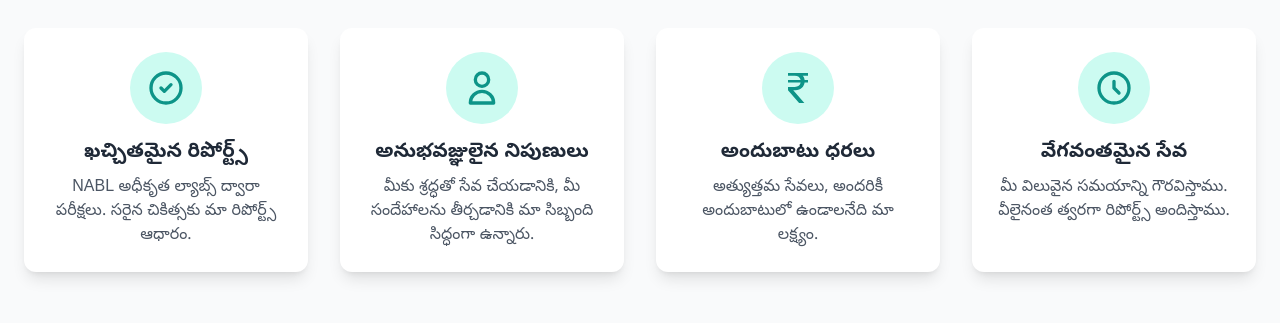
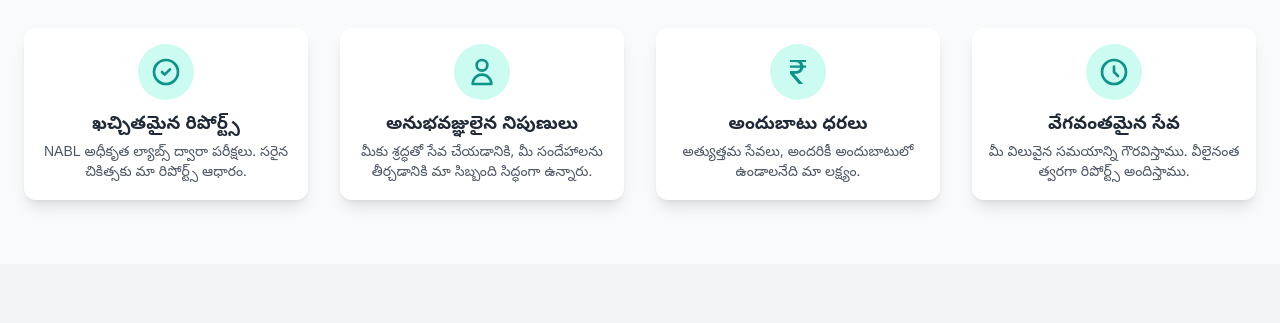
Before and after one commit to sansakolli/laxmilab-repo, a plain HTML site: page index.html in a window 1280 px wide. Shown: the part 476-799 px from the top of the page. Drawn offline with nearby package versions, Linux system fonts and the light colour scheme.

Commit message:
Update index.html

```diff
--- a/index.html
+++ b/index.html
@@ -151,36 +151,36 @@
         <section id="why-us" class="py-12 md:py-16">
             <div class="container mx-auto px-4 sm:px-6">
                  <h2 data-lang-key="why_us_title" class="telugu-heading text-2xl sm:text-3xl font-bold text-center mb-8 text-text-dark">మా ప్రత్యేకత ఇదే!</h2>
-                 <div class="grid grid-cols-2 lg:grid-cols-4 gap-6 sm:gap-8">
-                     <div class="bg-white rounded-xl shadow-lg p-6 flex flex-col items-center text-center transition-transform duration-300 transform hover:-translate-y-2 hover:shadow-2xl">
-                        <div class="bg-primary-light rounded-full p-4 mb-4">
-                           <svg class="w-10 h-10 text-primary" fill="none" stroke="currentColor" viewBox="0 0 24 24" xmlns="http://www.w3.org/2000/svg"><path stroke-linecap="round" stroke-linejoin="round" stroke-width="2" d="M9 12l2 2 4-4m6 2a9 9 0 11-18 0 9 9 0 0118 0z"></path></svg>
+                 <div class="grid grid-cols-2 lg:grid-cols-4 gap-4 sm:gap-8">
+                     <div class="bg-white rounded-xl shadow-lg p-4 flex flex-col items-center text-center transition-transform duration-300 transform hover:-translate-y-2 hover:shadow-2xl">
+                        <div class="bg-primary-light rounded-full p-3 mb-3">
+                           <svg class="w-8 h-8 text-primary" fill="none" stroke="currentColor" viewBox="0 0 24 24" xmlns="http://www.w3.org/2000/svg"><path stroke-linecap="round" stroke-linejoin="round" stroke-width="2" d="M9 12l2 2 4-4m6 2a9 9 0 11-18 0 9 9 0 0118 0z"></path></svg>
                         </div>
-                        <h3 data-lang-key="feature_1_title" class="telugu-heading text-xl font-bold text-text-dark mb-2">ఖచ్చితమైన రిపోర్ట్స్</h3>
-                        <p data-lang-key="feature_1_desc" class="telugu-body text-base text-text-medium">NABL అధీకృత ల్యాబ్స్ ద్వారా పరీక్షలు. సరైన చికిత్సకు మా రిపోర్ట్స్ ఆధారం.</p>
+                        <h3 data-lang-key="feature_1_title" class="telugu-heading text-lg font-bold text-text-dark mb-1">ఖచ్చితమైన రిపోర్ట్స్</h3>
+                        <p data-lang-key="feature_1_desc" class="telugu-body text-sm text-text-medium">NABL అధీకృత ల్యాబ్స్ ద్వారా పరీక్షలు. సరైన చికిత్సకు మా రిపోర్ట్స్ ఆధారం.</p>
                      </div>
-                     <div class="bg-white rounded-xl shadow-lg p-6 flex flex-col items-center text-center transition-transform duration-300 transform hover:-translate-y-2 hover:shadow-2xl">
-                        <div class="bg-primary-light rounded-full p-4 mb-4">
-                           <svg class="w-10 h-10 text-primary" fill="none" stroke="currentColor" viewBox="0 0 24 24" xmlns="http://www.w3.org/2000/svg"><path stroke-linecap="round" stroke-linejoin="round" stroke-width="2" d="M16 7a4 4 0 11-8 0 4 4 0 018 0zM12 14a7 7 0 00-7 7h14a7 7 0 00-7-7z"></path></svg>
+                     <div class="bg-white rounded-xl shadow-lg p-4 flex flex-col items-center text-center transition-transform duration-300 transform hover:-translate-y-2 hover:shadow-2xl">
+                        <div class="bg-primary-light rounded-full p-3 mb-3">
+                           <svg class="w-8 h-8 text-primary" fill="none" stroke="currentColor" viewBox="0 0 24 24" xmlns="http://www.w3.org/2000/svg"><path stroke-linecap="round" stroke-linejoin="round" stroke-width="2" d="M16 7a4 4 0 11-8 0 4 4 0 018 0zM12 14a7 7 0 00-7 7h14a7 7 0 00-7-7z"></path></svg>
                         </div>
-                        <h3 data-lang-key="feature_2_title" class="telugu-heading text-xl font-bold text-text-dark mb-2">అనుభవజ్ఞులైన నిపుణులు</h3>
-                        <p data-lang-key="feature_2_desc" class="telugu-body text-base text-text-medium">మీకు శ్రద్ధతో సేవ చేయడానికి, మీ సందేహాలను తీర్చడానికి మా సిబ్బంది సిద్ధంగా ఉన్నారు.</p>
+                        <h3 data-lang-key="feature_2_title" class="telugu-heading text-lg font-bold text-text-dark mb-1">అనుభవజ్ఞులైన నిపుణులు</h3>
+                        <p data-lang-key="feature_2_desc" class="telugu-body text-sm text-text-medium">మీకు శ్రద్ధతో సేవ చేయడానికి, మీ సందేహాలను తీర్చడానికి మా సిబ్బంది సిద్ధంగా ఉన్నారు.</p>
                      </div>
-                     <div class="bg-white rounded-xl shadow-lg p-6 flex flex-col items-center text-center transition-transform duration-300 transform hover:-translate-y-2 hover:shadow-2xl">
-                        <div class="bg-primary-light rounded-full p-4 mb-4">
-                           <svg class="w-10 h-10 text-primary" xmlns="http://www.w3.org/2000/svg" width="24" height="24" fill="currentColor" viewBox="0 0 16 16">
+                     <div class="bg-white rounded-xl shadow-lg p-4 flex flex-col items-center text-center transition-transform duration-300 transform hover:-translate-y-2 hover:shadow-2xl">
+                        <div class="bg-primary-light rounded-full p-3 mb-3">
+                           <svg class="w-8 h-8 text-primary" xmlns="http://www.w3.org/2000/svg" width="24" height="24" fill="currentColor" viewBox="0 0 16 16">
                                <path d="M4 3.06h2.726c1.22 0 2.12.575 2.325 1.724H4v1.051h5.051C8.855 7.001 8 7.558 6.788 7.558H4v1.317L8.437 14h2.11L6.095 8.884h.855c2.316-.018 3.465-1.476 3.688-3.049H12V4.784h-1.345c-.08-.778-.357-1.335-.793-1.732H12V2H4z"/>
                             </svg>
                         </div>
-                        <h3 data-lang-key="feature_3_title" class="telugu-heading text-xl font-bold text-text-dark mb-2">అందుబాటు ధరలు</h3>
-                        <p data-lang-key="feature_3_desc" class="telugu-body text-base text-text-medium">అత్యుత్తమ సేవలు, అందరికీ అందుబాటులో ఉండాలనేది మా లక్ష్యం.</p>
+                        <h3 data-lang-key="feature_3_title" class="telugu-heading text-lg font-bold text-text-dark mb-1">అందుబాటు ధరలు</h3>
+                        <p data-lang-key="feature_3_desc" class="telugu-body text-sm text-text-medium">అత్యుత్తమ సేవలు, అందరికీ అందుబాటులో ఉండాలనేది మా లక్ష్యం.</p>
                      </div>
-                     <div class="bg-white rounded-xl shadow-lg p-6 flex flex-col items-center text-center transition-transform duration-300 transform hover:-translate-y-2 hover:shadow-2xl">
-                        <div class="bg-primary-light rounded-full p-4 mb-4">
-                            <svg class="w-10 h-10 text-primary" fill="none" stroke="currentColor" viewBox="0 0 24 24" xmlns="http://www.w3.org/2000/svg"><path stroke-linecap="round" stroke-linejoin="round" stroke-width="2" d="M12 8v4l3 3m6-3a9 9 0 11-18 0 9 9 0 0118 0z"></path></svg>
+                     <div class="bg-white rounded-xl shadow-lg p-4 flex flex-col items-center text-center transition-transform duration-300 transform hover:-translate-y-2 hover:shadow-2xl">
+                        <div class="bg-primary-light rounded-full p-3 mb-3">
+                            <svg class="w-8 h-8 text-primary" fill="none" stroke="currentColor" viewBox="0 0 24 24" xmlns="http://www.w3.org/2000/svg"><path stroke-linecap="round" stroke-linejoin="round" stroke-width="2" d="M12 8v4l3 3m6-3a9 9 0 11-18 0 9 9 0 0118 0z"></path></svg>
                         </div>
-                        <h3 data-lang-key="feature_4_title" class="telugu-heading text-xl font-bold text-text-dark mb-2">వేగవంతమైన సేవ</h3>
-                        <p data-lang-key="feature_4_desc" class="telugu-body text-base text-text-medium">మీ విలువైన సమయాన్ని గౌరవిస్తాము. వీలైనంత త్వరగా రిపోర్ట్స్ అందిస్తాము.</p>
+                        <h3 data-lang-key="feature_4_title" class="telugu-heading text-lg font-bold text-text-dark mb-1">వేగవంతమైన సేవ</h3>
+                        <p data-lang-key="feature_4_desc" class="telugu-body text-sm text-text-medium">మీ విలువైన సమయాన్ని గౌరవిస్తాము. వీలైనంత త్వరగా రిపోర్ట్స్ అందిస్తాము.</p>
                      </div>
                  </div>
             </div>
@@ -382,10 +382,8 @@
 
     <script>
         document.addEventListener('DOMContentLoaded', () => {
-            // --- Existing Code ---
             const menuBtn = document.getElementById('menu-btn');
             const mobileMenu = document.getElementById('mobile-menu');
-            const mobileNavLinks = document.querySelectorAll('#mobile-menu .nav-link');
             const menuOpenIcon = document.getElementById('menu-open-icon');
             const menuCloseIcon = document.getElementById('menu-close-icon');
 
@@ -403,39 +401,58 @@
             };
 
             menuBtn.addEventListener('click', (e) => { e.stopPropagation(); toggleMenu(); });
-            mobileNavLinks.forEach(link => { link.addEventListener('click', () => toggleMenu(true)); });
+
             document.addEventListener('click', (e) => { if (!mobileMenu.classList.contains('hidden') && !mobileMenu.contains(e.target) && !menuBtn.contains(e.target)) { toggleMenu(true); } });
 
             const mainHeader = document.getElementById('main-header');
             window.addEventListener('scroll', () => { if (window.scrollY > 10) { mainHeader.classList.add('bg-white', 'bg-opacity-80', 'backdrop-blur-lg', 'shadow-md'); } else { mainHeader.classList.remove('bg-white', 'bg-opacity-80', 'backdrop-blur-lg', 'shadow-md'); } });
 
+            // --- NEW, STABLE IntersectionObserver & Click Logic ---
             const sections = document.querySelectorAll('main section[id], footer[id]');
-            const allNavLinks = document.querySelectorAll('.nav-link');
-            const observer = new IntersectionObserver((entries) => {
-                let lastIntersectingSection = null;
-                 entries.forEach(entry => {
-                    if (entry.isIntersecting) {
-                       lastIntersectingSection = entry.target.id;
+            const navLinks = document.querySelectorAll('.nav-link');
+            let manualClick = false;
+
+            const activateLink = (id) => {
+                navLinks.forEach(link => {
+                    link.classList.toggle('active', link.getAttribute('href') === `#${id}`);
+                });
+            };
+
+            // Set Home as active by default on page load
+            activateLink('home');
+
+            const observer = new IntersectionObserver(entries => {
+                if (manualClick) return;
+
+                const visibleSections = entries.filter(entry => entry.isIntersecting);
+                if (visibleSections.length > 0) {
+                    const topSection = visibleSections.reduce((prev, current) => {
+                        return prev.boundingClientRect.top < current.boundingClientRect.top ? prev : current;
+                    });
+                    activateLink(topSection.target.id);
+                }
+            }, {
+                rootMargin: "-40% 0px -60% 0px"
+            });
+
+            sections.forEach(section => observer.observe(section));
+
+            navLinks.forEach(link => {
+                link.addEventListener('click', function(e) {
+                    manualClick = true;
+
+                    const id = this.getAttribute('href').substring(1);
+                    activateLink(id);
+
+                    if (this.closest('#mobile-menu')) {
+                        toggleMenu(true);
                     }
+
+                    setTimeout(() => {
+                        manualClick = false;
+                    }, 1000);
                 });
-
-                if(lastIntersectingSection){
-                    allNavLinks.forEach(link => {
-                        const linkHref = link.getAttribute('href').substring(1);
-                        link.classList.toggle('active', linkHref === lastIntersectingSection);
-                    });
-                } else {
-                     const isAtTop = window.scrollY < 200;
-                     if(isAtTop){
-                        allNavLinks.forEach(link => {
-                            link.classList.toggle('active', link.getAttribute('href') === '#home');
-                        });
-                     }
-                }
-
-            }, { threshold: 0.1, rootMargin: '-40% 0px -60% 0px' });
-
-            sections.forEach(section => { observer.observe(section); });
+            });
 
             // --- Language Toggle Code ---
             const translations = {
@@ -450,13 +467,13 @@
                     feature_4_title: "Fast Service", feature_4_desc: "We respect your valuable time. We provide reports as soon as possible.",
                     packages_title: "Special Packages For You", packages_subtitle: "Designed by experts according to your age and needs.",
                     learn_more: "Learn More", learn_more_2: "Learn More", learn_more_3: "Learn More", learn_more_4: "Learn More", learn_more_5: "Learn More", learn_more_6: "Learn More",
-                    pkg1_title: "Diabetic Profile - 1",
+                    pkg1_title: "Diabetic Profile - 1", pkg1_tests: "<li>Fasting Blood Sugar</li><li>Post Prandial Blood Sugar</li><li>Hba1c</li><li>Lipid Profile</li><li>Creatinine</li><li>Complete Urine Examination</li>",
                     original_price: "Original Price", offer_price: "Special Offer",
-                    pkg2_title: "Diabetic Profile - 2", original_price_2: "Original Price", offer_price_2: "Special Offer",
-                    pkg3_title: "Fever Profile", original_price_3: "Original Price", offer_price_3: "Special Offer",
-                    pkg4_title: "General Health Profile - 1", original_price_4: "Original Price", offer_price_4: "Special Offer",
-                    pkg5_title: "Complete Health (for Men)", original_price_5: "Original Price", offer_price_5: "Special Offer",
-                    pkg6_title: "Complete Health (for Women)", original_price_6: "Original Price", offer_price_6: "Special Offer",
+                    pkg2_title: "Diabetic Profile - 2", pkg2_tests: "<li>Hemogram (CBP), Insulin</li><li>Hba1c, ESR</li><li>Fasting & Post Prandial Sugar</li><li>Micro Albumin, Protein/Creatinine</li><li>Lipid & Thyroid Profile</li><li>Kidney & Liver Function Profile</li><li>Complete Urine Examination</li>", original_price_2: "Original Price", offer_price_2: "Special Offer",
+                    pkg3_title: "Fever Profile", pkg3_tests: "<li>Complete Blood Picture (CBP)</li><li>C-Reactive Protein (CRP)</li><li>Malaria, Widal, Dengue</li><li>Complete Urine Examination</li>", original_price_3: "Original Price", offer_price_3: "Special Offer",
+                    pkg4_title: "General Health Profile - 1", pkg4_tests: "<li>Hemogram (CBP), Hba1c</li><li>Lipid & Thyroid Profile</li><li>Liver & Kidney Function Tests</li><li>Fasting Blood Sugar</li><li>Complete Urine Examination</li>", original_price_4: "Original Price", offer_price_4: "Special Offer",
+                    pkg5_title: "Complete Health (for Men)", pkg5_tests: "<li>Vitamins (B12, D), Iron Profile</li><li>Cancer Marker (PSA), hs-CRP</li><li>Hba1c, Lipid & Thyroid Profile</li><li>Hemogram, ESR, Calcium</li><li>Liver & Kidney Function Tests</li><li>Complete Urine Examination</li>", original_price_5: "Original Price", offer_price_5: "Special Offer",
+                    pkg6_title: "Complete Health (for Women)", pkg6_tests: "<li>Vitamins (B12, D), Iron Profile</li><li>Cancer Marker (CA 125), hs-CRP</li><li>Hba1c, Lipid & Thyroid Profile</li><li>Hemogram, ESR, Calcium</li><li>Liver & Kidney Function Tests</li><li>Complete Urine Examination</li>", original_price_6: "Original Price", offer_price_6: "Special Offer",
                     note_title: "Important Note:", note_desc: "10-12 hours of fasting is mandatory for any health package. Reports for some packages may take 1-2 days.",
                     about_title: "About Us", about_desc: "Laxmi Diagnostic Center, a reliable center for your health needs. Under the leadership of our senior lab technician, Galavalli Shiva Kumar, we provide the best services. Our goal is to provide quality diagnostic services to everyone at affordable prices.", technician_name: "Galavalli Shiva Kumar", technician_role: "Senior Lab Technician",
                     footer_title: "Why Wait Any Longer?", footer_subtitle: "Don't hesitate if you have any doubts about your health. Call us now for an appointment or for more details.", footer_button: "Call Now: 9391670406",
@@ -476,13 +493,13 @@
                     feature_4_title: "వేగవంతమైన సేవ", feature_4_desc: "మీ విలువైన సమయాన్ని గౌరవిస్తాము. వీలైనంత త్వరగా రిపోర్ట్స్ అందిస్తాము.",
                     packages_title: "మీ కోసం ప్రత్యేక ప్యాకేజీలు", packages_subtitle: "మీ వయస్సు మరియు అవసరాలకు తగినట్లుగా, నిపుణులచే రూపొందించబడినవి.",
                     learn_more: "వివరంగా తెలుసుకోండి", learn_more_2: "వివరంగా తెలుసుకోండి", learn_more_3: "వివరంగా తెలుసుకోండి", learn_more_4: "వివరంగా తెలుసుకోండి", learn_more_5: "వివరంగా తెలుసుకోండి", learn_more_6: "వివరంగా తెలుసుకోండి",
-                    pkg1_title: "డయాబెటిక్ ప్రొఫైల్ - 1",
+                    pkg1_title: "డయాబెటిక్ ప్రొఫైల్ - 1", pkg1_tests: "<li>ఫాస్టింగ్ బ్లడ్ షుగర్</li><li>పోస్ట్ ప్రాండియల్ బ్లడ్ షుగర్</li><li>Hba1c</li><li>లిపిడ్ ప్రొఫైల్</li><li>క్రియాటినిన్</li><li>కంప్లీట్ యూరిన్ ఎగ్జామినేషన్</li>",
                     original_price: "అసలు ధర", offer_price: "ప్రత్యేక ఆఫర్",
-                    pkg2_title: "డయాబెటిక్ ప్రొఫైల్ - 2", original_price_2: "అసలు ధర", offer_price_2: "ప్రత్యేక ఆఫర్",
-                    pkg3_title: "ఫీవర్ ప్రొఫైల్", original_price_3: "అసలు ధర", offer_price_3: "ప్రత్యేక ఆఫర్",
-                    pkg4_title: "జనరల్ హెల్త్ ప్రొఫైల్ - 1", original_price_4: "అసలు ధర", offer_price_4: "ప్రత్యేక ఆఫర్",
-                    pkg5_title: "కంప్లీట్ హెల్త్ (పురుషులకు)", original_price_5: "అసలు ధర", offer_price_5: "ప్రత్యేక ఆఫర్",
-                    pkg6_title: "కంప్లీట్ హెల్త్ (మహిళలకు)", original_price_6: "అసలు ధర", offer_price_6: "ప్రత్యేక ఆఫర్",
+                    pkg2_title: "డయాబెటిక్ ప్రొఫైల్ - 2", pkg2_tests: "<li>హీమోగ్రామ్ (CBP), ఇన్సులిన్</li><li>Hba1c, ESR</li><li>ఫాస్టింగ్ & పోస్ట్ ప్రాండియల్ షుగర్</li><li>మైక్రో అల్బుమిన్, ప్రోటీన్/క్రియాటినిన్</li><li>లిపిడ్ & థైరాయిడ్ ప్రొఫైల్</li><li>కిడ్నీ & లివర్ ఫంక్షన్ ప్రొఫైల్</li><li>కంప్లీట్ యూరిన్ ఎగ్జామినేషన్</li>", original_price_2: "అసలు ధర", offer_price_2: "ప్రత్యేక ఆఫర్",
+                    pkg3_title: "ఫీవర్ ప్రొఫైల్", pkg3_tests: "<li>కంప్లీట్ బ్లడ్ పిక్చర్ (CBP)</li><li>సి-రియాక్టివ్ ప్రోటీన్ (CRP)</li><li>మలేరియా, వైడాల్, డెంగ్యూ</li><li>కంప్లీట్ యూరిన్ ఎగ్జామినేషన్</li>", original_price_3: "అసలు ధర", offer_price_3: "ప్రత్యేక ఆఫర్",
+                    pkg4_title: "జనరల్ హెల్త్ ప్రొఫైల్ - 1", pkg4_tests: "<li>హీమోగ్రామ్ (CBP), Hba1c</li><li>లిపిడ్ & థైరాయిడ్ ప్రొఫైల్</li><li>లివర్ & కిడ్నీ ఫంక్షన్ టెస్ట్స్</li><li>ఫాస్టింగ్ బ్లడ్ షుగర్</li><li>కంప్లీట్ యూరిన్ ఎగ్జామినేషన్</li>", original_price_4: "అసలు ధర", offer_price_4: "ప్రత్యేక ఆఫర్",
+                    pkg5_title: "కంప్లీట్ హెల్త్ (పురుషులకు)", pkg5_tests: "<li>విటమిన్స్ (B12, D), ఐరన్ ప్రొఫైల్</li><li>క్యాన్సర్ మార్కర్ (PSA), hs-CRP</li><li>Hba1c, లిపిడ్ & థైరాయిడ్ ప్రొఫైల్</li><li>హీమోగ్రామ్, ESR, కాల్షియం</li><li>లివర్ & కిడ్నీ ఫంక్షన్ టెస్ట్స్</li><li>కంప్లీట్ యూరిన్ ఎగ్జామినేషన్</li>", original_price_5: "అసలు ధర", offer_price_5: "ప్రత్యేక ఆఫర్",
+                    pkg6_title: "కంప్లీట్ హెల్త్ (మహిళలకు)", pkg6_tests: "<li>విటమిన్స్ (B12, D), ఐరన్ ప్రొఫైల్</li><li>క్యాన్సర్ మార్కర్ (CA 125), hs-CRP</li><li>Hba1c, లిపిడ్ & థైరాయిడ్ ప్రొఫైల్</li><li>హీమోగ్రామ్, ESR, కాల్షియం</li><li>లివర్ & కిడ్నీ ఫంక్షన్ టెస్ట్స్</li><li>కంప్లీట్ యూరిన్ ఎగ్జామినేషన్</li>", original_price_6: "అసలు ధర", offer_price_6: "ప్రత్యేక ఆఫర్",
                     note_title: "ముఖ్య గమనిక:", note_desc: "ఏ హెల్త్ ప్యాకేజీకైనా 10-12 గంటల ఉపవాసం తప్పనిసరి. కొన్ని ప్యాకేజీల రిపోర్ట్స్ రావడానికి 1-2 రోజులు పట్టవచ్చు.",
                     about_title: "మా గురించి", about_desc: "లక్ష్మి డయాగ్నొస్టిక్ సెంటర్, మీ ఆరోగ్య అవసరాల కోసం ఒక నమ్మకమైన కేంద్రం. మా సీనియర్ ల్యాబ్ టెక్నీషియన్, గలవల్లి శివ కుమార్ గారి ఆధ్వర్యంలో, మేము అత్యుత్తమ సేవలను అందిస్తున్నాము. మా లక్ష్యం నాణ్యమైన రోగ నిర్ధారణ సేవలను అందరికీ అందుబాటు ధరలలో అందించడం.", technician_name: "గలవల్లి శివ కుమార్", technician_role: "సీనియర్ ల్యాబ్ టెక్నీషియన్",
                     footer_title: "ఇంకెందుకు ఆలస్యం?", footer_subtitle: "మీ ఆరోగ్యం గురించి ఏ చిన్న సందేహం ఉన్నా సంకోచించకండి. అపాయింట్‌మెంట్ కోసం లేదా మరిన్ని వివరాల కోసం ఇప్పుడే మాకు కాల్ చేయండి.", footer_button: "కాల్ చేయండి: 9391670406",
@@ -503,8 +520,9 @@
                     const key = el.getAttribute('data-lang-key');
                     const translation = translations[lang] ? translations[lang][key] : null;
                     if (key && translation) {
-                       // Do not translate list items which are already hardcoded
-                       if (!key.includes('_tests')) {
+                       if (key.includes('_tests')) {
+                           el.innerHTML = translation;
+                       } else {
                            el.textContent = translation;
                        }
                     }
```
